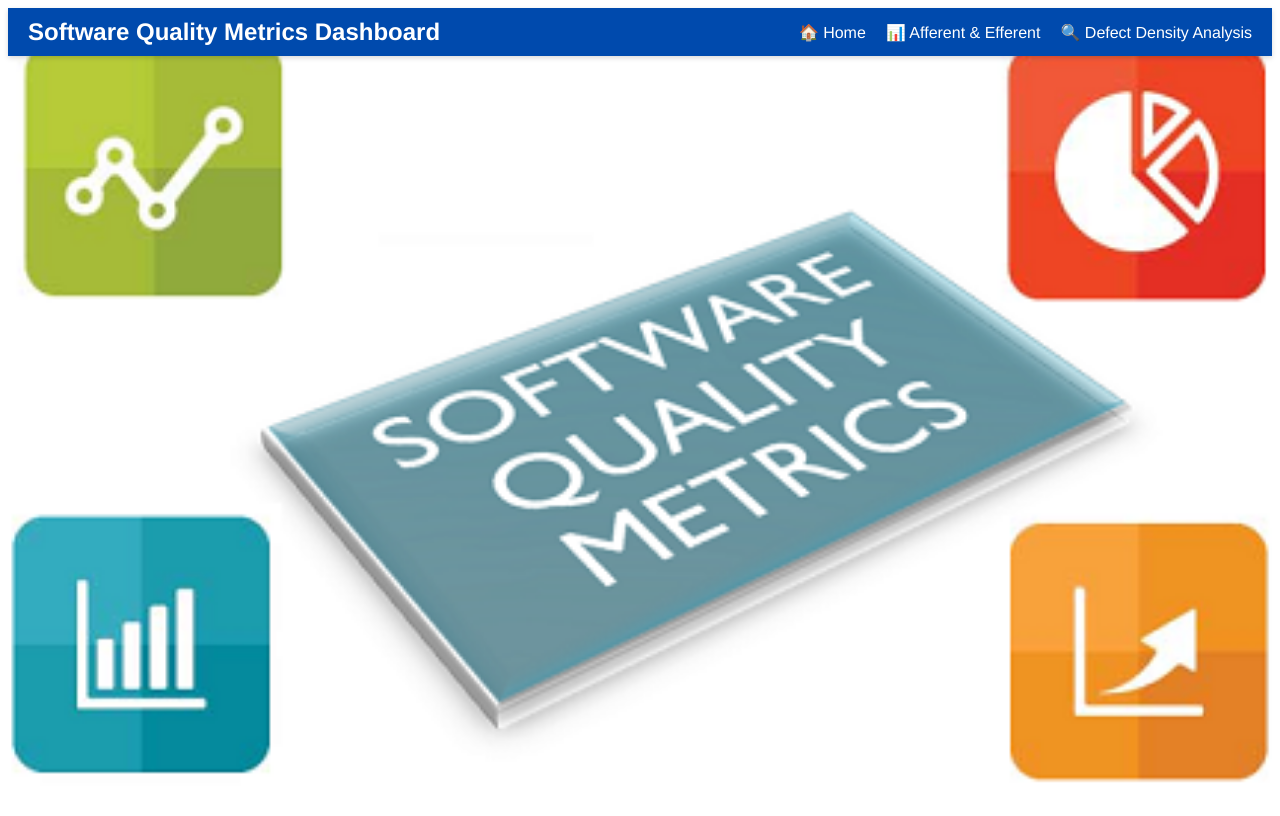
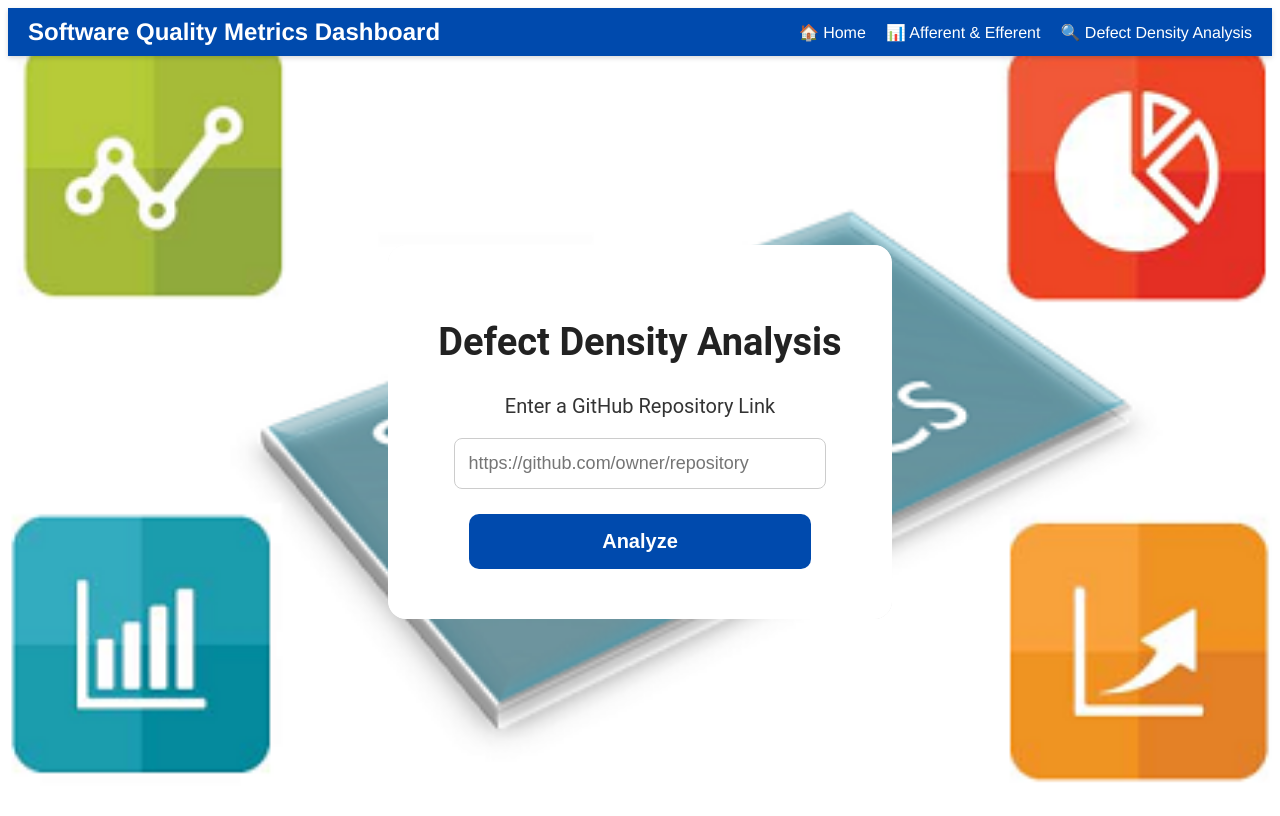
Before and after one commit to HiteshKolluru-asu/SER516-Spr25-JavaB-3, a Vue app in the folder frontendvue/: page /defect-density in a window 1280 px wide. Built offline with nearby package versions, Linux system fonts and the light colour scheme.

Commit message:
Task-87:Updated URL path
Updated URL path to meaningful one.

```diff
--- a/frontendvue/src/App.vue
+++ b/frontendvue/src/App.vue
@@ -8,8 +8,8 @@
 
       <div class="nav-links">
         <router-link to="/" class="nav-link">🏠 Home</router-link>
-        <router-link to="/microservice-a1" class="nav-link">📊 Afferent & Efferent</router-link>
-        <router-link to="/microservice-b1" class="nav-link">🔍 Defect Density Analysis</router-link>
+        <router-link to="/afferent-efferent" class="nav-link">📊 Afferent & Efferent</router-link>
+        <router-link to="/defect-density" class="nav-link">🔍 Defect Density Analysis</router-link>
       </div>
     </nav>
 
--- a/frontendvue/src/router/index.js
+++ b/frontendvue/src/router/index.js
@@ -6,8 +6,8 @@ import MicroserviceB1 from '@/views/MicroserviceB1.vue'
 
 const routes = [
   { path: '/', component: Home },
-  { path: '/microservice-a1', component: MicroserviceA1 },
-  { path: '/microservice-b1', component: MicroserviceB1 },
+  { path: '/afferent-efferent', component: MicroserviceA1 },
+  { path: '/defect-density', component: MicroserviceB1 },
 ]
 
 export default createRouter({
--- a/frontendvue/src/views/Home.vue
+++ b/frontendvue/src/views/Home.vue
@@ -6,10 +6,10 @@
         <div class="option-box">
           <!-- Replace these links with whatever microservice routes you have configured -->
           <div class="box">
-            <router-link to="/microservice-a1">📊 Afferent &amp; Efferent Coupling</router-link>
+            <router-link to="/afferent-efferent">📊 Afferent &amp; Efferent Coupling</router-link>
           </div>
           <div class="box">
-            <router-link to="/microservice-b1">🛠️ Defect Density Analysis</router-link>
+            <router-link to="/defect-density">🛠️ Defect Density Analysis</router-link>
           </div>
         </div>
       </div>
```
